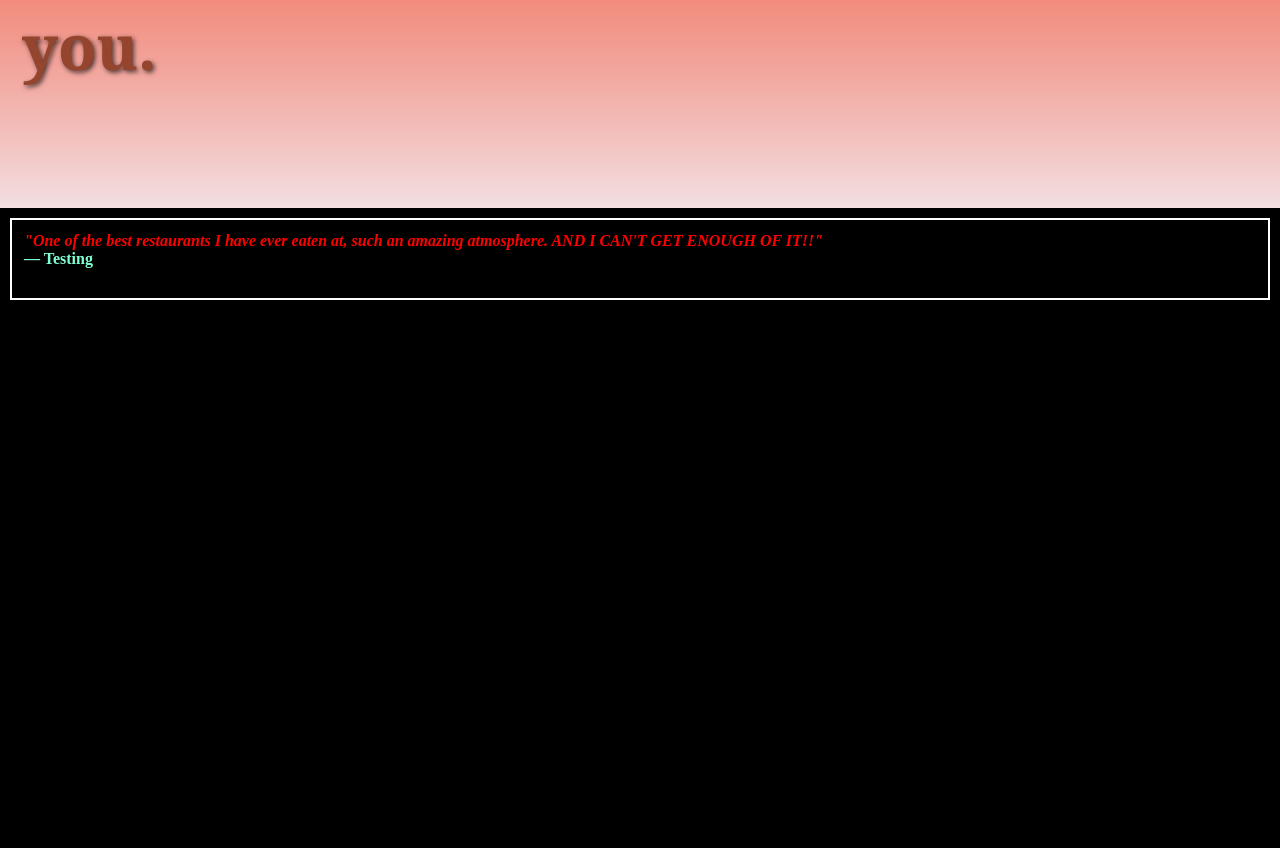
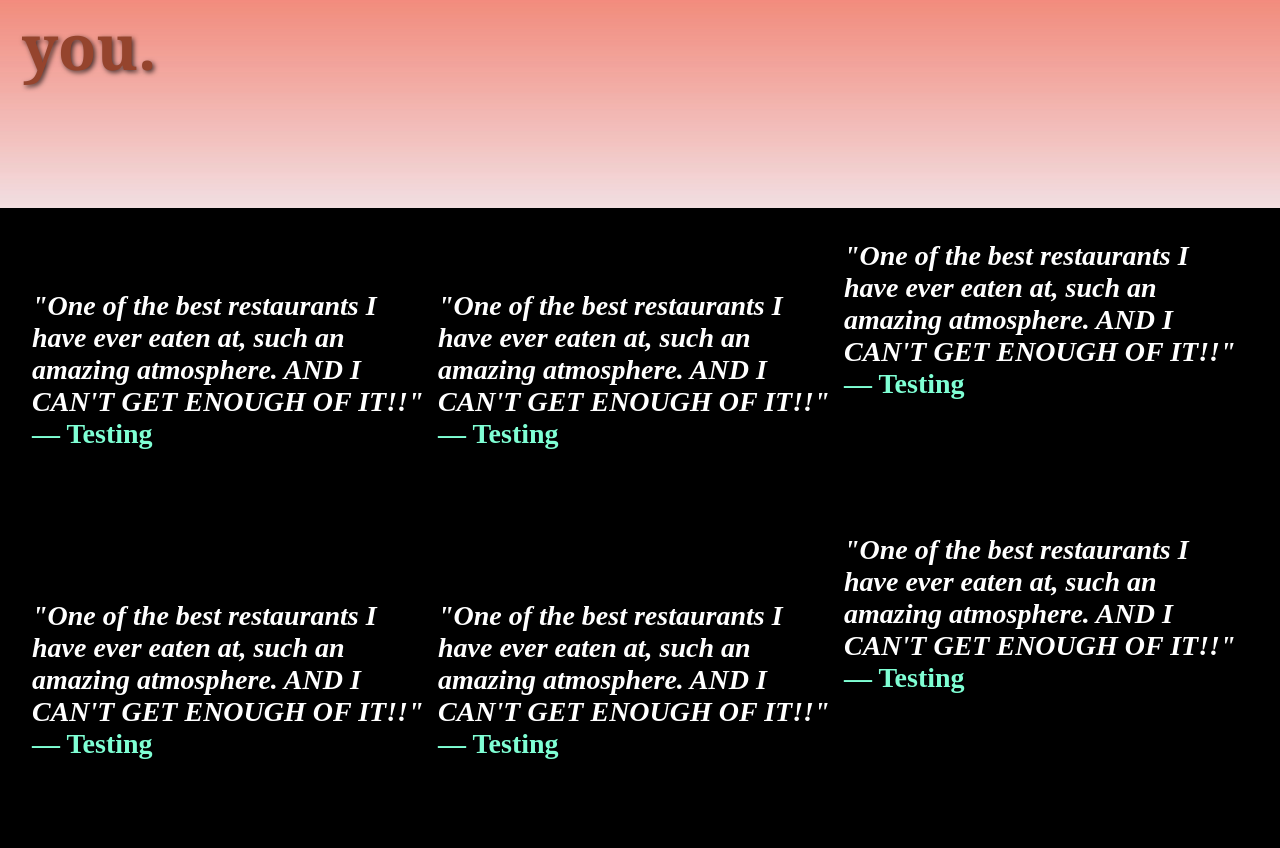
Before and after one commit to ChristianCS351/CS-351-Final-Project, a PHP site: page / in a window 1280 px wide. Shown: the part 1065-1913 px from the top of the page. Run offline with PHP 8.4, Linux system fonts and the light colour scheme.

Commit message:
Making My Quotes and adding cs code elements

```diff
--- a/index.html
+++ b/index.html
@@ -68,21 +68,37 @@
                 <tr>
                     <td><blockquote><i>"One of the best restaurants I have ever eaten at, such an amazing atmosphere. AND I CAN'T GET ENOUGH OF IT!!"</i><br>
                         <figcaption><b> &mdash; Testing</b></figcaption></br></blockquote></td>
-
-
-
+                    <td><blockquote><i>"One of the best restaurants I have ever eaten at, such an amazing atmosphere. AND I CAN'T GET ENOUGH OF IT!!"</i><br>
+                        <figcaption><b> &mdash; Testing</b></figcaption></br></blockquote></td>
+                    <td><blockquote><i>"One of the best restaurants I have ever eaten at, such an amazing atmosphere. AND I CAN'T GET ENOUGH OF IT!!"</i><br>
+                        <figcaption><b> &mdash; Testing</b></figcaption></blockquote><br><br><br><br><br><br></td>
                 </tr>
-
-
-
-
-
-
+                <tr>
+                    <td><blockquote><i>"One of the best restaurants I have ever eaten at, such an amazing atmosphere. AND I CAN'T GET ENOUGH OF IT!!"</i><br>
+                        <figcaption><b> &mdash; Testing</b></figcaption></br></blockquote></td>
+                    <td><blockquote><i>"One of the best restaurants I have ever eaten at, such an amazing atmosphere. AND I CAN'T GET ENOUGH OF IT!!"</i><br>
+                        <figcaption><b> &mdash; Testing</b></figcaption></br></blockquote></td>
+                    <td><blockquote><i>"One of the best restaurants I have ever eaten at, such an amazing atmosphere. AND I CAN'T GET ENOUGH OF IT!!"</i><br>
+                        <figcaption><b> &mdash; Testing</b></figcaption></br></blockquote><br><br><br><br><br><br></td>
+                </tr>
+                <tr>
+                    <td><blockquote><i>"One of the best restaurants I have ever eaten at, such an amazing atmosphere. AND I CAN'T GET ENOUGH OF IT!!"</i><br>
+                        <figcaption><b> &mdash; Testing</b></figcaption></br></blockquote></td>
+                    <td><blockquote><i>"One of the best restaurants I have ever eaten at, such an amazing atmosphere. AND I CAN'T GET ENOUGH OF IT!!"</i><br>
+                        <figcaption><b> &mdash; Testing</b></figcaption></br></blockquote></td>
+                    <td><blockquote><i>"One of the best restaurants I have ever eaten at, such an amazing atmosphere. AND I CAN'T GET ENOUGH OF IT!!"</i><br>
+                        <figcaption><b> &mdash; Testing</b></figcaption></br></blockquote><br><br><br><br><br><br></td>
+                </tr>
+                <tr>
+                    <td><blockquote><i>"One of the best restaurants I have ever eaten at, such an amazing atmosphere. AND I CAN'T GET ENOUGH OF IT!!"</i><br>
+                        <figcaption><b> &mdash; Testing</b></figcaption></br></blockquote></td>
+                    <td><blockquote><i>"One of the best restaurants I have ever eaten at, such an amazing atmosphere. AND I CAN'T GET ENOUGH OF IT!!"</i><br>
+                        <figcaption><b> &mdash; Testing</b></figcaption></br></blockquote></td>
+                    <td><blockquote><i>"One of the best restaurants I have ever eaten at, such an amazing atmosphere. AND I CAN'T GET ENOUGH OF IT!!"</i><br>
+                        <figcaption><b> &mdash; Testing</b></figcaption></br></blockquote><br><br><br><br><br><br></td>
+                </tr>
             </table>
          </h3>
-
-
-
    </section>
 
 
--- a/styles.css
+++ b/styles.css
@@ -247,20 +247,19 @@ h2 {
 }
 
 blockquote {
-    color:red; font-family: Cavolini;
-    font-size: 16px;
+    color:white; font-family: Cavolini;
+    font-size: 28px;
 }
 
 figcaption {
     color:aquamarine;
     font-family: Harrington;
-    font-size: 16px;
+    font-size: 28px;
 }
 
 h3 {
-    border: 2px solid white;
-    padding: 10px;
-    margin: 10px;
+    padding: 15px;
+    margin: 15px;
 }
 
 td {
```
